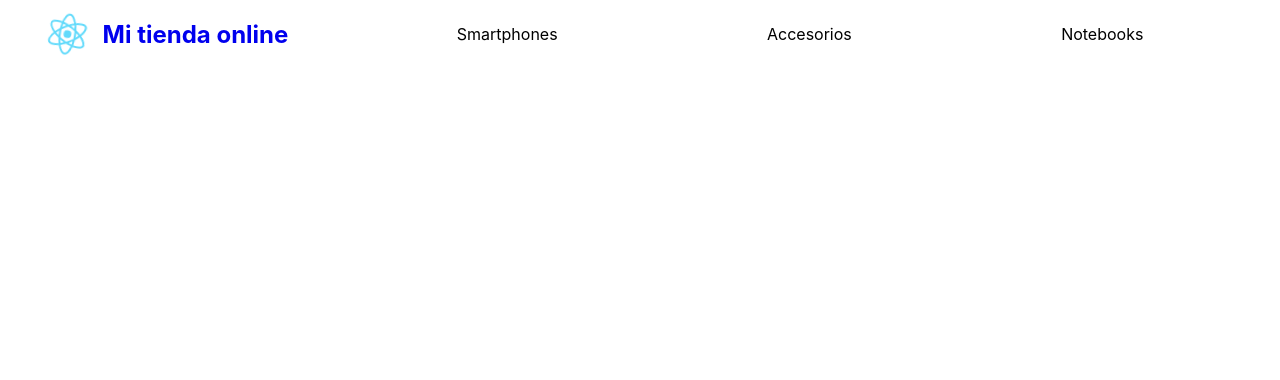
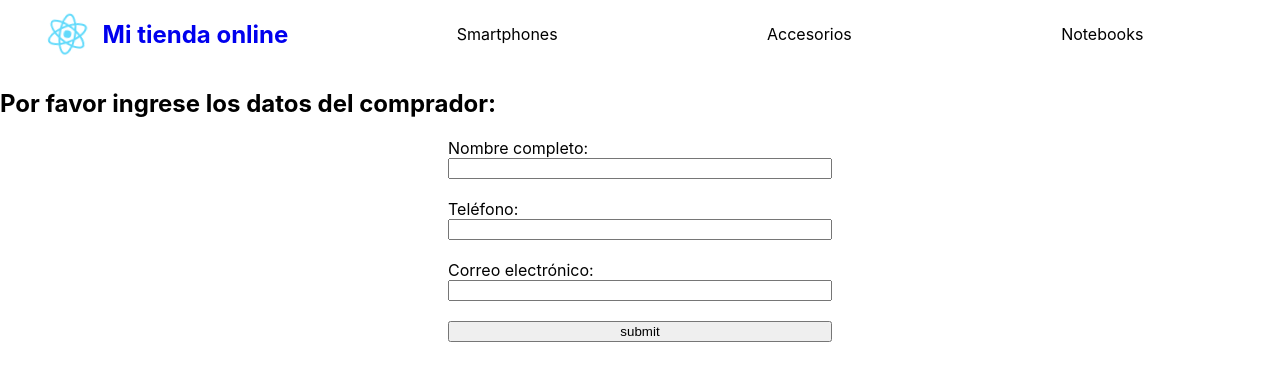
Before and after one commit to SETAGI/mi-tienda-online, a React (Create React App) app: page /checkout in a window 1280 px wide. Shown: the top 380 px of the page. Built offline with nearby package versions, Linux system fonts and the light colour scheme.

Commit message:
Item Collection II

```diff
--- a/package.json
+++ b/package.json
@@ -9,6 +9,7 @@
     "firebase": "^9.8.3",
     "react": "^18.1.0",
     "react-dom": "^18.1.0",
+    "react-hook-form": "^7.32.2",
     "react-router-dom": "^6.3.0",
     "react-scripts": "5.0.1",
     "web-vitals": "^2.1.4"
--- a/src/App.js
+++ b/src/App.js
@@ -4,6 +4,7 @@ import ItemListContainer from './components/ItemListContainer/ItemListContainer.
 import { BrowserRouter, Routes, Route } from 'react-router-dom';
 import { CartContextProvider } from './components/Context/CartContext.js';
 import CartList from './components/CartList/CartList.js';
+import Form from './components/Form/Form.js';
 
 function App() {
   return (
@@ -16,6 +17,7 @@ function App() {
           <Route path='/category/:categoryId' element={<ItemListContainer greeting='Productos seleccionados' />}/>
           <Route path='/category/:categoryId/itemDetail/:itemId' element={<ItemDetailContainer />} />
           <Route path='/cart' element={<CartList />} />
+          <Route path='/checkout' element={<Form />} />
         </Routes>
       </BrowserRouter>
     </CartContextProvider>
--- a/src/components/CartList/CartList.js
+++ b/src/components/CartList/CartList.js
@@ -14,7 +14,6 @@ const CartList = () => {
             <button>
                 <Link to={'/'}> volver al inicio </Link>
             </button>
-
         </div>
     )
 
@@ -22,6 +21,9 @@ const CartList = () => {
         <>
             <div className="cart-list-main-buttons">
                 <button onClick={clear}>Delete all items</button>
+                <button >
+                    <Link to={'/checkout'}> Generar orden </Link>
+                </button>
                 <button>
                     <Link to={'/'}> seguir comprando </Link>
                 </button>
--- /dev/null
+++ b/src/components/Form/Form.css
@@ -0,0 +1,23 @@
+.form {
+    display: flex;
+    flex-direction: column;
+    margin: 0 auto;
+    max-width: 30%;
+}
+
+.label {
+    display: flex;
+    flex-direction: column;
+    justify-content: space-between;
+    margin-bottom: 20px;
+}
+
+.label .imput {
+    max-width: 40%;
+}
+
+.order {
+    display: flex;
+    flex-direction: column;
+    align-items: center;
+}
--- /dev/null
+++ b/src/components/Form/Form.js
@@ -0,0 +1,66 @@
+import { useContext, useState } from "react"
+import { useForm } from 'react-hook-form'
+import { addDoc, collection } from 'firebase/firestore'
+import { db, collectionsName } from "../../services/firebase";
+import CartContext from "../Context/CartContext"
+import './Form.css'
+import { Link } from "react-router-dom";
+
+const Form = () => {
+    const {cart, totalCost, clear} = useContext(CartContext);
+    const total = totalCost();
+    const {register, handleSubmit} = useForm();
+    const [ chekckout, setCheckout] = useState(false)
+    const [ orderId, setOrderId] = useState();
+
+    const createOrder = ( {fullName, phone, email} ) => {
+        const order = {
+            buyer:{
+                name: fullName,
+                phone: phone,
+                email: email
+            },
+            items:cart,
+            total: total
+        }
+        console.log(order)
+        const collectionRef = collection( db, collectionsName.orders)
+        addDoc(collectionRef, order).then(({ id } )=> {
+            setOrderId(id)
+        })
+        setCheckout(true);
+    }
+
+    if(chekckout) return (
+        <div className="order">
+            <h2> ID de su orden</h2>
+            <p> {orderId} </p>
+            <button onClick={clear}>
+                <Link to={'/'}> Volver al inicio </Link>
+            </button>
+        </div>
+    )
+
+    return (
+        <>
+            <h2>Por favor ingrese los datos del comprador: </h2>
+            <form className="form" onSubmit={handleSubmit(createOrder)}>
+                <label className="label">
+                    Nombre completo:
+                    <input className="input" {...register('fullName')} />
+                </label>
+                <label className="label">
+                    Teléfono:
+                    <input className="input" {...register('phone')}/>
+                </label>
+                <label className="label">
+                    Correo electrónico:
+                    <input className="input" {...register('email')}/>
+                </label>
+                <input type='submit' value='submit'/>
+            </form>
+        </>
+    )
+}
+
+export default Form;
--- a/src/services/firebase/index.js
+++ b/src/services/firebase/index.js
@@ -13,3 +13,8 @@ const firebaseConfig = {
 // Initialize Firebase
 const app = initializeApp(firebaseConfig);
 export const db = getFirestore(app);
+
+export const collectionsName = {
+  products: 'products',
+  orders: 'orders'
+}
```
Also changed, not shown: 1 other file (tests, documents, lock files or other folders).
